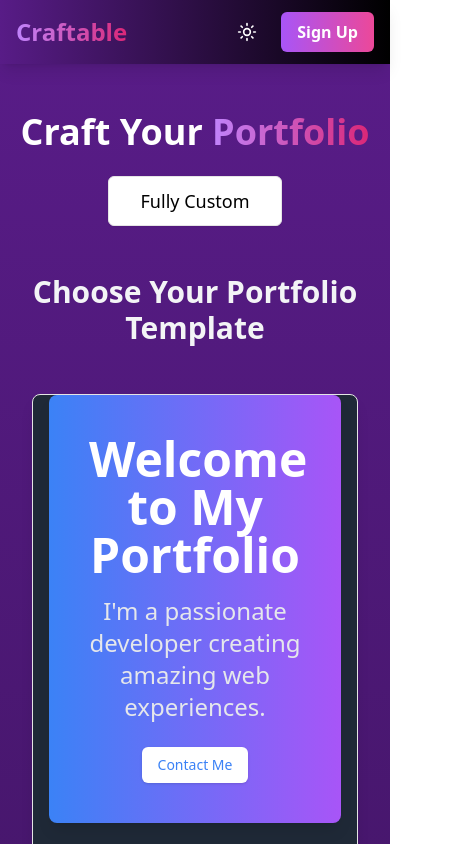
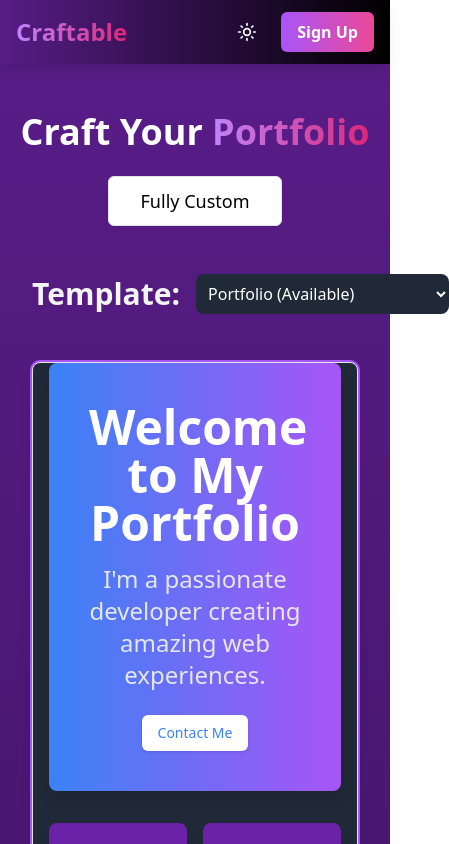
Before and after one commit to moiz2405/Craftable, a Next.js app: page /craft in a window 390 px wide. Shown: the top 844 px of the page, 449 px wide, since content can reach past the window. Built offline with nearby package versions, Linux system fonts and the light colour scheme.

Commit message:
Modify TemplateGrid component

```diff
--- a/components/templates/TemplateGrid.tsx
+++ b/components/templates/TemplateGrid.tsx
@@ -1,63 +1,131 @@
-import { useState } from 'react';  // <-- Add this import
+'use client'
+
+import { useState, useEffect } from 'react';
 import { Button } from "@/components/ui/button";
 import { Card, CardContent, CardFooter } from "@/components/ui/card";
 import HeroSection from './portfolio/HeroSection';
 import SkillsSection from './portfolio/SkillsSection';
 import ProjectsSection from './portfolio/ProjectsSection';
 import ExperienceSection from './portfolio/ExperienceSection';
+import TestimonialsSection from './portfolio/TestimonialsSection';
+import ContactSection from './portfolio/ContactSection';
+import { motion } from 'framer-motion';
 
-type StyleType = 'style1' | 'style2' | 'style3';
+type StyleType = 'style1' | 'style2' | 'style3' | 'style4' | 'style5';
 
 interface PortfolioTemplateProps {
     style: StyleType;
     onSelect: () => void;
+    isSelected: boolean;
 }
 
-function PortfolioTemplate({ style, onSelect }: PortfolioTemplateProps) {
+const templates = [
+    { label: 'Portfolio', status: 'Available' },
+    { label: 'E-commerce Site', status: 'Upcoming' },
+    { label: 'Business Site', status: 'Upcoming' },
+    { label: 'Blog Site', status: 'Upcoming' },
+    { label: 'Landing Page', status: 'Upcoming' },
+];
+
+function PortfolioTemplate({ style, onSelect, isSelected }: PortfolioTemplateProps) {
     return (
-        <Card className="w-full bg-gray-800 text-white shadow-lg rounded-lg">
+        <motion.div
+            whileHover={{ scale: 1.05 }}
+            whileTap={{ scale: 0.95 }}
+        >
+            <Card className={`w-full bg-gray-800 text-white shadow-lg rounded-lg ${isSelected ? 'ring-2 ring-purple-500' : ''}`}>
                 <CardContent className="space-y-8 max-h-[600px] overflow-y-auto px-4">
                     <HeroSection style={style} onStyleChange={() => { }} />
-                <SkillsSection style={style} onStyleChange={() => { }} />
-                <ProjectsSection style={style} onStyleChange={() => { }} />
-                <ExperienceSection style={style} onStyleChange={() => { }} />
+                    <SkillsSection style={style} />
+                    <ProjectsSection style={style} />
+                    <ExperienceSection style={style} />
+                    <TestimonialsSection style={style} />
+                    <ContactSection style={style} />
                 </CardContent>
                 <CardFooter className="p-4">
-                <Button onClick={onSelect} className="w-full bg-gradient-to-r from-purple-500 to-pink-500 hover:bg-gradient-to-l text-white font-semibold">Select This Style</Button>
+                    <Button
+                        onClick={onSelect}
+                        className={`w-full bg-gradient-to-r from-purple-500 to-pink-500 hover:bg-gradient-to-l text-white font-semibold ${isSelected ? 'bg-gradient-to-l' : ''}`}
+                        aria-pressed={isSelected}
+                    >
+                        {isSelected ? 'Selected' : 'Select This Style'}
+                    </Button>
                 </CardFooter>
             </Card>
+        </motion.div>
     );
 }
 
 export default function TemplateGrid() {
-    const [selectedStyle, setSelectedStyle] = useState<StyleType>('style1');  // <-- Fix here
+    const [selectedStyle, setSelectedStyle] = useState<StyleType>('style1');
+    const [isLoading, setIsLoading] = useState(false);
+    const [selectedTemplate, setSelectedTemplate] = useState(templates[0].label);
 
     const handleStyleSelect = (style: StyleType) => {
+        setIsLoading(true);
         setSelectedStyle(style);
     };
 
+    useEffect(() => {
+        if (isLoading) {
+            const timer = setTimeout(() => {
+                setIsLoading(false);
+                const selectedPortfolio = document.getElementById('selected-portfolio');
+                if (selectedPortfolio) {
+                    selectedPortfolio.scrollIntoView({ behavior: 'smooth' });
+                }
+            }, 500);
+            return () => clearTimeout(timer);
+        }
+    }, [isLoading]);
+
     return (
-        <div className="space-y-12">
-            <h2 className="text-3xl font-bold text-center mb-8 text-gray-100">Choose Your Portfolio Template</h2>
-            <div className="grid grid-cols-1 sm:grid-cols-2 lg:grid-cols-2 gap-8 px-4">
-                {(['style1', 'style2', 'style3'] as StyleType[]).map((style) => (
+        <div className="space-y-12 container mx-auto px-4">
+            <div className="flex justify-start items-center mb-8">
+                <label htmlFor="template-select" className="text-3xl font-bold text-gray-100 mr-4">Template:</label>
+                <div className="relative">
+                    <select
+                        id="template-select"
+                        value={selectedTemplate}
+                        onChange={(e) => setSelectedTemplate(e.target.value)}
+                        className="bg-gray-800 text-white p-2 rounded-lg"
+                    >
+                        {templates.map((template) => (
+                            <option key={template.label} value={template.label}>
+                                {template.label} ({template.status})
+                            </option>
+                        ))}
+                    </select>
+                </div>
+            </div>
+            <div className="grid grid-cols-1 md:grid-cols-1 lg:grid-cols-2 gap-8">
+                {(['style1', 'style2', 'style3', 'style4', 'style5'] as StyleType[]).map((style) => (
                     <PortfolioTemplate
                         key={style}
                         style={style}
                         onSelect={() => handleStyleSelect(style)}
+                        isSelected={selectedStyle === style}
                     />
                 ))}
             </div>
 
-            <div className="mt-16 px-4">
+            <motion.div
+                id="selected-portfolio"
+                className="mt-16"
+                initial={{ opacity: 0 }}
+                animate={{ opacity: isLoading ? 0 : 1 }}
+                transition={{ duration: 0.5 }}
+            >
                 <h2 className="text-3xl font-bold text-center mb-8 text-gray-100">Your Selected Portfolio</h2>
                 <div className="space-y-12">
                     <HeroSection style={selectedStyle} onStyleChange={() => { }} />
-                    <SkillsSection style={selectedStyle} onStyleChange={() => { }} />
-                    <ProjectsSection style={selectedStyle} onStyleChange={() => { }} />
-                    <ExperienceSection style={selectedStyle} onStyleChange={() => { }} />
+                    <SkillsSection style={selectedStyle} />
+                    <ProjectsSection style={selectedStyle} />
+                    <ExperienceSection style={selectedStyle} />
+                    <TestimonialsSection style={selectedStyle} />
+                    <ContactSection style={selectedStyle} />
                 </div>
-            </div>
+            </motion.div>
         </div>
     );
 }
```
Lines whose indentation alone changed are shown as unchanged.
